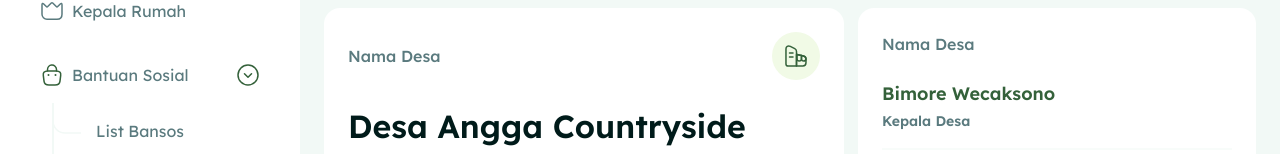
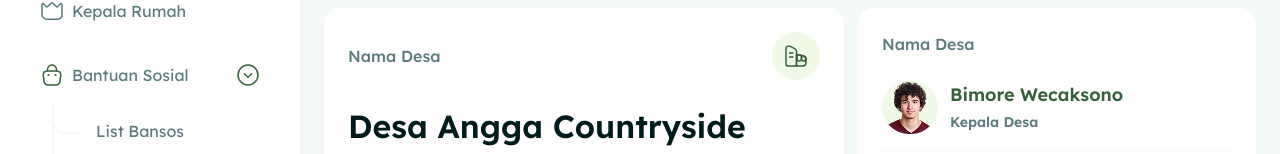
Before and after one commit to azzamdinabdillah/desakita-react-strapi, a React (Vite) app in the folder frontend/: page /village-profile in a window 1280 px wide. Shown: the part 208-362 px from the top of the page. Built offline with nearby package versions, Linux system fonts and the light colour scheme.

Commit message:
fix: hidden image, gap

```diff
--- a/frontend/src/pages/dashboard/Dashboard.tsx
+++ b/frontend/src/pages/dashboard/Dashboard.tsx
@@ -374,7 +374,7 @@ export default function Dashboard() {
                             alt=""
                           />
                           <div className="flex flex-col gap-1 lg:gap-2 overflow-hidden flex-grow">
-                            <div className="flex items-center gap-1">
+                            <div className="flex items-center gap-1 lg:gap-2">
                               <div className="bg-foreshadow rounded-full w-6 lg:w-8 overflow-hidden">
                                 <img
                                   src={appliccant.userImage}
--- a/frontend/src/pages/village-profile/VillageProfile.tsx
+++ b/frontend/src/pages/village-profile/VillageProfile.tsx
@@ -210,7 +210,7 @@ export default function VillageProfile() {
 
           <div className="flex flex-col gap-4">
             <div className="flex gap-3 items-center">
-              <div className="image bg-[#F1FAE6] rounded-full overflow-hidden lg:hidden">
+              <div className="image bg-[#F1FAE6] rounded-full overflow-hidden">
                 <img src="/images/user.png" alt="" />
               </div>
               <div className="lg:gap-1 flex flex-col">
```
